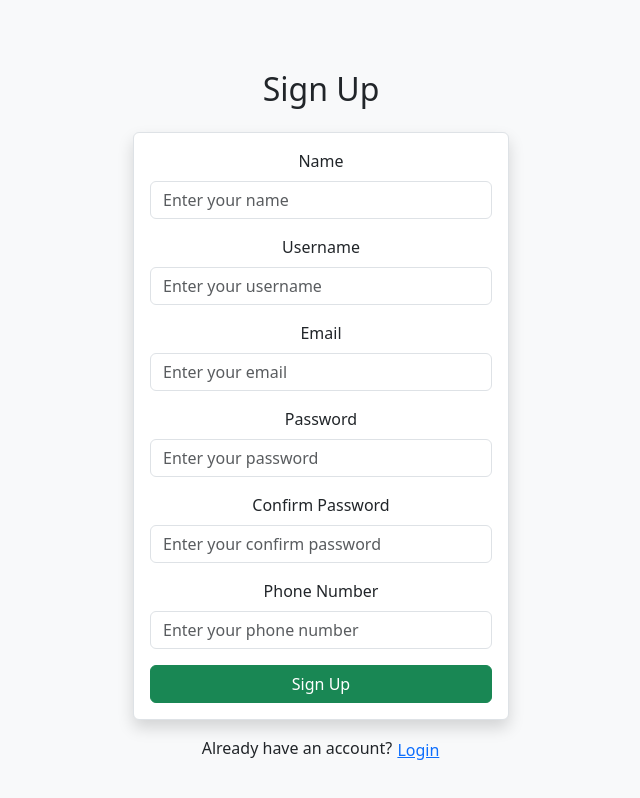
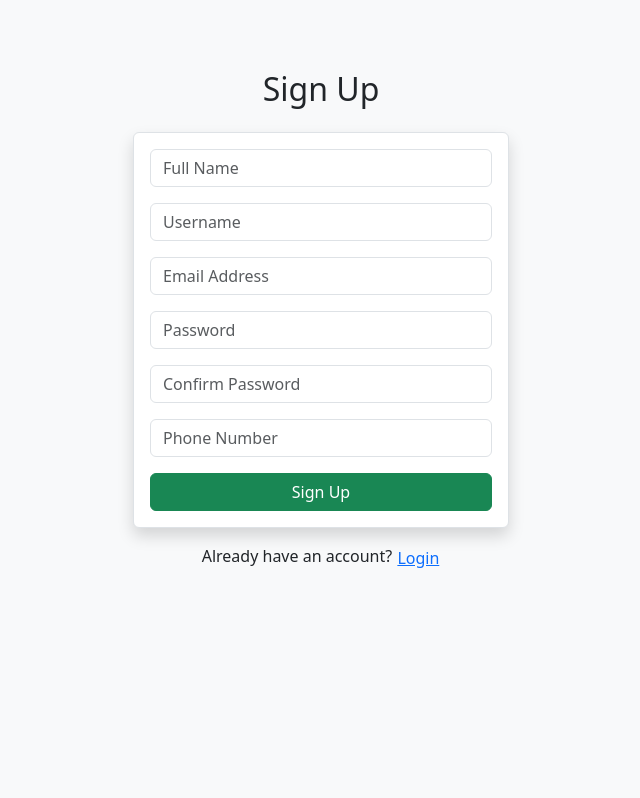
Before and after one commit to Tharak1221/My_project, a React (Create React App) app in the folder project-resturant/: page / in a window 1280 px wide. Shown: the whole page, without its empty margins (319-959 px from the left). Built offline with nearby package versions, Linux system fonts and the light colour scheme.

Commit message:
changes are done in signup.jsx

```diff
--- a/project-resturant/src/Components/Home.jsx
+++ b/project-resturant/src/Components/Home.jsx
@@ -1,5 +1,5 @@
 import React, { useState } from 'react';
-import { Navbar, Nav, Container, Col, Card, Button, Form } from 'react-bootstrap';
+import { Navbar, Nav, Container, Col, Button, Form } from 'react-bootstrap';
 import { FaPizzaSlice, FaHamburger, FaFish, FaDrumstickBite, FaIceCream, FaMugHot } from 'react-icons/fa';
 
 const Home = ({ setPage }) => {
@@ -19,10 +19,10 @@ const Home = ({ setPage }) => {
 
   return (
     <>
-
+      {/* Navbar */}
       <Navbar bg="dark" variant="dark" expand="lg">
         <Container>
-          <Navbar.Brand style={{ fontWeight: "bold", color: "White", fontSize: "1.5rem",backgroundColor:"darkblue" }}>SR Restaurant</Navbar.Brand>
+          <Navbar.Brand style={{ fontWeight: "bold", color: "White", fontSize: "1.5rem", backgroundColor: "darkblue" }}>SR Restaurant</Navbar.Brand>
           <Navbar.Toggle aria-controls="basic-navbar-nav" />
           <Navbar.Collapse id="basic-navbar-nav">
             <Nav className="ms-auto">
@@ -61,11 +61,10 @@ const Home = ({ setPage }) => {
         <Col md={10} className="p-4">
           <h1 className="text-center mb-4">{selectedSection}</h1>
 
-          {/* Food Menu Section */}
+          {/* Food Menu Section (Without Card) */}
           {selectedSection === "Food Menu" && (
-            <Card>
-              <Card.Body>
-                <Card.Title>Food Menu</Card.Title>
+            <div className="p-4 border rounded bg-light">
+              <h3>Food Menu</h3>
               <div>
                 {[
                   { icon: <FaPizzaSlice />, name: "Pizza" },
@@ -86,8 +85,7 @@ const Home = ({ setPage }) => {
                   </div>
                 ))}
               </div>
-              </Card.Body>
-            </Card>
+            </div>
           )}
         </Col>
       </Container>
--- a/project-resturant/src/Components/Signup.jsx
+++ b/project-resturant/src/Components/Signup.jsx
@@ -11,29 +11,13 @@ const Signup = ({ setPage }) => {
     phone: "",
   });
 
-  const [errors, setErrors] = useState({}); // Holds validation errors
-  const [touched, setTouched] = useState({}); // Tracks if field has been interacted with
-  const [showTooltip, setShowTooltip] = useState({}); // Controls tooltip visibility
+  const [errors, setErrors] = useState({});
+  const [touched, setTouched] = useState({});
+  const [showTooltip, setShowTooltip] = useState({});
 
   const handleChange = (e) => {
     setFormData({ ...formData, [e.target.name]: e.target.value });
-
-    // Remove error when user types
     setErrors({ ...errors, [e.target.name]: "" });
-  };
-
-  const handleBlur = (e) => {
-    setTouched({ ...touched, [e.target.name]: true }); // Mark field as touched
-  };
-
-  const handleMouseEnter = (field) => {
-    if (errors[field]) {
-      setShowTooltip({ ...showTooltip, [field]: true }); // Show tooltip if there's an error
-    }
-  };
-
-  const handleMouseLeave = (field) => {
-    setShowTooltip({ ...showTooltip, [field]: false }); // Hide tooltip
   };
 
   const validate = () => {
@@ -41,17 +25,12 @@ const Signup = ({ setPage }) => {
 
     if (!formData.name) newErrors.name = "Name is required";
     if (!formData.username) newErrors.username = "Username is required";
-    if (!/^[a-zA-Z0-9]+([._%+-]?[a-zA-Z0-9]+)*@[a-zA-Z0-9-]+\.[a-zA-Z]{2,}$/.test(formData.email)) {
+    if (!/^[a-zA-Z0-9._%+-]+@[a-zA-Z0-9.-]+\.[a-zA-Z]{2,}$/.test(formData.email)) {
       newErrors.email = "Invalid email format";
     }
-
-    if (formData.password.length < 6)
-      newErrors.password = "Password must be at least 6 characters";
-    if (formData.password !== formData.confirmPassword)
-      newErrors.confirmPassword = "Passwords do not match";
-    if (!/^[6-9]\d{9}$/.test(formData.phone))
-      newErrors.phone = "Phone number must start with 6-9 and be 10 digits";
-
+    if (formData.password.length < 6) newErrors.password = "Password must be at least 6 characters";
+    if (formData.password !== formData.confirmPassword) newErrors.confirmPassword = "Passwords do not match";
+    if (!/^[6-9]\d{9}$/.test(formData.phone)) newErrors.phone = "Phone number must start with 6-9 and be 10 digits";
 
     setErrors(newErrors);
     return Object.keys(newErrors).length === 0;
@@ -59,7 +38,7 @@ const Signup = ({ setPage }) => {
 
   const handleSignup = (e) => {
     e.preventDefault();
-    if (!validate()) return; // Stop if validation fails
+    if (!validate()) return;
 
     localStorage.setItem(
       "userDetails",
@@ -77,51 +56,37 @@ const Signup = ({ setPage }) => {
     <div className="container" style={{ maxWidth: "400px", marginTop: "50px" }}>
       <h2 className="mb-4 text-center">Sign Up</h2>
 
-      <form
-        onSubmit={handleSignup}
-        className="p-3 border rounded shadow bg-white"
-      >
+      <form onSubmit={handleSignup} className="p-3 border rounded shadow bg-white">
         {[
-          { label: "Name", name: "name", type: "text" },
-          { label: "Username", name: "username", type: "text" },
-          { label: "Email", name: "email", type: "email" },
-          { label: "Password", name: "password", type: "password" },
-          { label: "Confirm Password", name: "confirmPassword", type: "password" },
-          { label: "Phone Number", name: "phone", type: "tel" },
-        ].map(({ label, name, type }) => (
+          { name: "name", type: "text", placeholder: "Full Name" },
+          { name: "username", type: "text", placeholder: "Username" },
+          { name: "email", type: "email", placeholder: "Email Address" },
+          { name: "password", type: "password", placeholder: "Password" },
+          { name: "confirmPassword", type: "password", placeholder: "Confirm Password" },
+          { name: "phone", type: "tel", placeholder: "Phone Number" },
+        ].map(({ name, type, placeholder }) => (
           <div className="mb-3 position-relative" key={name}>
-            <label className="form-label">{label}</label>
-
-
             <input
               type={type}
               name={name}
-              className={`form-control ${errors[name] && touched[name] ? "input-error" : ""}`} // Apply red border if error
-              placeholder={touched[name] && errors[name] ? errors[name] : `Enter your ${label.toLowerCase()}`} // Show error inside input
+              className={`form-control ${errors[name] && touched[name] ? "input-error" : ""}`}
+              placeholder={touched[name] && errors[name] ? errors[name] : placeholder}
               value={formData[name]}
               onChange={handleChange}
-              onBlur={handleBlur}
-              onMouseEnter={() => handleMouseEnter(name)}
-              onMouseLeave={() => handleMouseLeave(name)}
+              onBlur={() => setTouched({ ...touched, [name]: true })}
+              onMouseEnter={() => setShowTooltip({ ...showTooltip, [name]: true })}
+              onMouseLeave={() => setShowTooltip({ ...showTooltip, [name]: false })}
             />
-
-
-            {showTooltip[name] && errors[name] && (
-              <div className="tooltip-error">{errors[name]}</div>
-            )}
+            {showTooltip[name] && errors[name] && <div className="tooltip-error">{errors[name]}</div>}
           </div>
         ))}
 
-        <button type="submit" className="btn btn-success w-100">
-          Sign Up
-        </button>
+        <button type="submit" className="btn btn-success w-100">Sign Up</button>
       </form>
 
       <p className="mt-3 text-center">
         Already have an account?{" "}
-        <button className="btn btn-link p-0" onClick={() => setPage("login")}>
-          Login
-        </button>
+        <button className="btn btn-link p-0" onClick={() => setPage("login")}>Login</button>
       </p>
     </div>
   );
```
Lines whose indentation alone changed are shown as unchanged.
